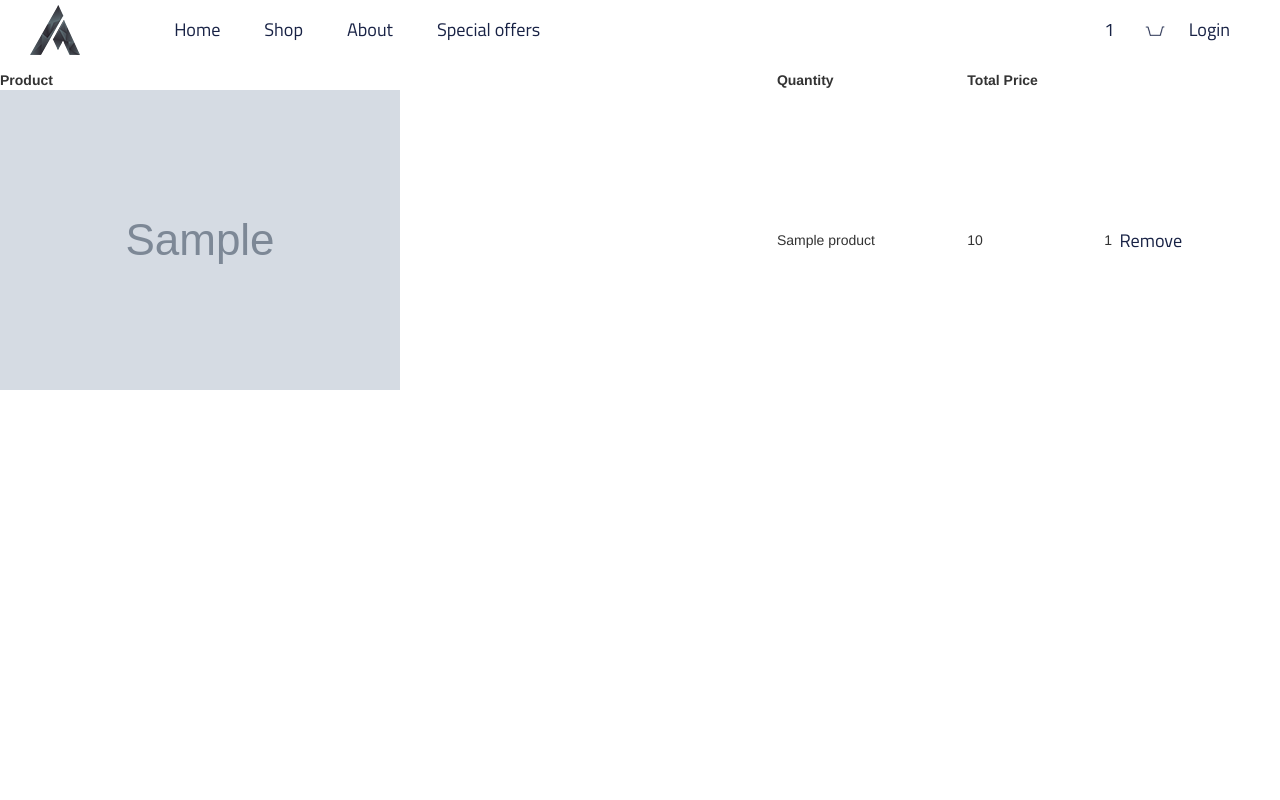
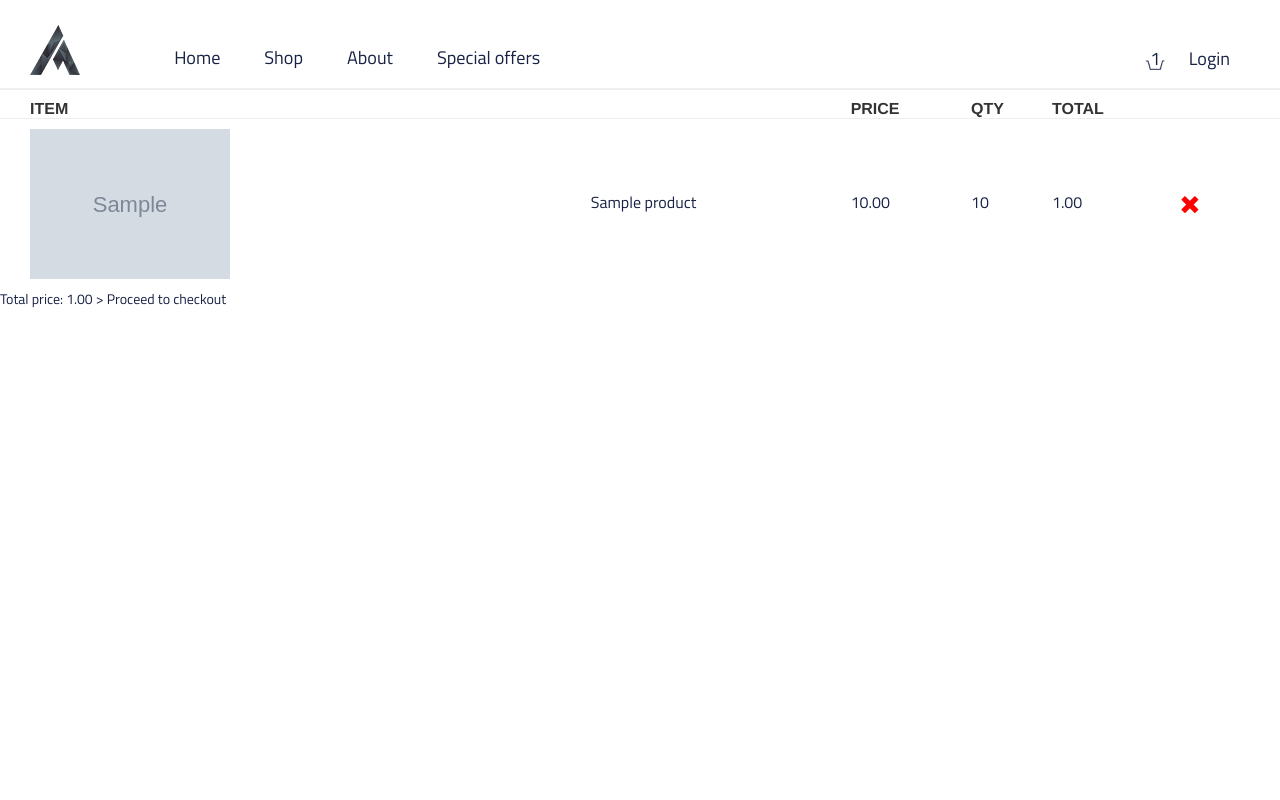
Before and after one commit to freyWill/Amper, a Django app: template templates/cart.html in a window 1280 px wide. Run offline with Django 3.2, Linux system fonts and the light colour scheme; the template is opened without the code that fills it: most values are stand-ins (such as "Sample title", 1, 10 or a date in 2020); grey boxes marked "Sample" are stand-in pictures; parts of the project's set-up code (start-up, migrations or seed data) failed here and were passed over; some libraries are stand-ins or nearby versions.

Commit message:
minor visual tweaks and some major html sections semi completed. Added favicon and the generator is not 'stable'

```diff
--- a/Amper/urls.py
+++ b/Amper/urls.py
@@ -16,6 +16,8 @@ urlpatterns = patterns('',
 		url(r'^products/', include('product.urls')),
 		url(r'^shopping-cart/', include('shopping_cart.urls')),
 
+		# generator
+
 )
 
 if settings.DEBUG :
--- a/Amper/views.py
+++ b/Amper/views.py
@@ -27,6 +27,7 @@ def baseDict(request):
 	dictionary = {
 		'user' : user,
 		'cart_item_count' : item_count,
+		'page_title' : "Amper"
 	}
 
 	if request.user.is_authenticated():
--- a/product/views.py
+++ b/product/views.py
@@ -17,7 +17,8 @@ def product(request,slug):
 
 	dictionary.update({
 		'product' : product,
-		'nodes' : Category.objects.get(slug=product.category.slug,)
+		'nodes' : Category.objects.get(slug=product.category.slug,),
+		'page_title' : str(product.title) + " - Amper",
 	})
 
 	return render_to_response("single_product.html", dictionary, context_instance = RequestContext(request))
@@ -40,9 +41,9 @@ def view_all(request):
 		paginated_products = paginator.page(paginator.num_pages)
 
 	dictionary = baseDict(request)
-
 	dictionary.update({
 		'products' : paginated_products,
+		'page_title' : 'Products - Amper',
 		'nodes' : Category.objects.all(),
 		'token' : c,
 	})
--- a/static/css/default.css
+++ b/static/css/default.css
@@ -1,4 +1,9 @@
 @import url(http://fonts.googleapis.com/css?family=Titillium+Web:400,300,700);
+
+body{
+	max-width:1334px;
+	margin:auto;
+}
 
 .menu li,a {
 
@@ -22,6 +27,7 @@ a:hover,a{
 }
 
 .menu{
+	margin-top:8px;
 	display: inline-block;
 
 }
@@ -31,7 +37,7 @@ a:hover,a{
 }
 
 .account{
-	margin-top: 11px;
+	margin-top: 20px;
 }
 
 .account span{
@@ -44,10 +50,14 @@ a:hover,a{
 .header{
 	height: 70px;
 	padding-top: 5px;
+	margin-bottom:10px;
+	border-bottom:solid 2px #eee;
 }
+
 .account img{
 max-height: 20px;
-margin-left: 30px;
+margin-left: -16px;
+margin-top:10px;
 
 }
 /*//===== slider =====*/
@@ -96,7 +106,7 @@ margin-left: 30px;
 	background-color: white;
 
 	padding: 10px;
-	margin-bottom: 55px;
+	/*margin-bottom: 55px;*/
 }
 .product_img{
 	height: 130px;
@@ -112,6 +122,7 @@ margin-left: 30px;
 	border: 1px solid #cfcfcf;
 	margin:10px;
 	padding: 10px;
+	min-height:320px;
 }
 .featured_br:hover{
 	border: 1px solid #ff8b78;
@@ -132,17 +143,45 @@ margin-left: 30px;
 
 /*shopping cart style*/
 
+.cart_table_beginning{
+	padding-left:30px;
+}
+
+.cart_table_image{
+	max-width:200px;
+	max-height:200px;
+	margin:10px;
+	margin-left:30px;
+}
+
+.table_item{
+	margin-bottom:10px
+}
+
+.cart_table_content p{
+	padding-top:5px;
+	max-width: 300px
+}
+
+.cart_table_content{
+	border-top:1px solid #eee;
+}
+
+.remove_from_cart{
+	color:red;
+}
+
 .shopping_cart_image{
 	outline: none;
 	border:1px solid #D1D1D1;
-	background: #C2FF70;
+	background: #55C23F;
 	background-image:url('../images/basket-icon.png');
 	background-repeat: no-repeat;
 	position: absolute;
-
-	height:26px;
-	width:45px;
-	background-size: 40px 20px;
+	margin-left:-1px;
+	height:25px;
+	width:40px;
+	background-size: 37px;
 	display: inline-block;
 }
 
--- a/templates/all_products.html
+++ b/templates/all_products.html
@@ -14,9 +14,9 @@
    {% for product in products %}
     <div class="col-md-3 featured_pr">
     <div class="featured_br">
-        <a href="{% url 'product' product.slug %}" class="col-md-12"><img class="product_img" src="{{MEDIA_URL}}{{product.mainImage}} " alt="{{product.title}}"/> </a>
-        <h1> <a href="{% url 'product' product.slug %}">{{product.title|truncatechars:14}}</a> </h1>
-        <p>{{product.price}}</p>
+        <a href="{% url 'product' product.slug %}" class="col-md-12"><img alt="{{product.mainImage}}" class="product_img" src="{{MEDIA_URL}}{{product.mainImage}} " alt="{{product.title}}"/> </a>
+        <h1> <a href="{% url 'product' product.slug %}">{{product.title|truncatechars:40}}</a> </h1>
+        <p> &pound;{{product.price|floatformat:"2"}}</p>
         {# <a href="{% url 'add_to_cart' product.slug 1 %}"><img class="pull-right shopping_icon"src="{% static 'images/basket-icon.png' %}"></a> #}
         <form method="POST" action="{% url 'add_by_post' %}">{% csrf_token %}
           <input value='1' size='1' name="quantity"/>
--- a/templates/base.html
+++ b/templates/base.html
@@ -2,6 +2,8 @@
 {% load staticfiles %}
 <html>
 <head>
+	<link rel="shortcut icon" href="{% static 'amperLogo.png' %}"/>
+	<title>{{page_title}}</title>
 	<script type="text/javascript" src="https://code.jquery.com/jquery-2.1.3.min.js"></script>
 	<link rel="stylesheet" type="text/css" href="http://maxcdn.bootstrapcdn.com/bootstrap/3.3.2/css/bootstrap.min.css"/>
 	<script type="text/javascript" src="http://maxcdn.bootstrapcdn.com/bootstrap/3.3.2/js/bootstrap.min.js"></script>
@@ -26,7 +28,7 @@
 
 		<div class="col-md-3 account">
 			<div class="pull-right">
-				<a href="{% url 'view_cart' %}">{{cart_item_count}}<img src="{% static 'images\basket.png'%}"/></a>
+				<a href="{% url 'view_cart' %}">{{cart_item_count}}<img class="menu_basket_image" src="{% static 'images\basket.png'%}"/></a>
 						{% if user.is_authenticated %}
 						<span>Hey, {{user.username}}</span>
 						<a href="{% url 'logout' %}">Logout</a>
--- a/templates/cart.html
+++ b/templates/cart.html
@@ -1,21 +1,31 @@
-{% extends 'base.html' %}
+
+
+</div>{% extends 'base.html' %}
 
 {% block 'cart' %}
     <table class="col-md-12">
         <tr>
-            <th>Product</th>
-            <th>Quantity</th>
-            <th>Total Price</th>
+            <th class="cart_table_beginning">ITEM</th>
+            <th></th>
+            <th>PRICE</th>
+            <th>QTY</th>
+            <th>TOTAL</th>
+            <th></th>
         </tr>
+        <hr/>
 
-        {% for item in cart %}
-        <tr>
-            <td><img src="{{MEDIA_URL}}{{ item.product.mainImage }}"/></td>
-            <td>{{ item.product.title }}</td>
-            <td>{{ item.quantity }}</td>
-            <td>{{ item.total_price }}</td>
-            <td><a href="{% url 'remove_item_from_cart' item.product.slug %}">Remove</a></td>
+
+      {% for item in cart %}
+        <tr class="cart_table_content">
+          <td><img class="cart_table_image" src="{{MEDIA_URL}}{{ item.product.mainImage }}"/></td>
+          <td><p>{{ item.product.title }}</p></td>
+          <td><p>{{ item.product.price|floatformat:"2" }}</p></td>
+
+          <td><p>{{ item.quantity }}</p></td>
+          <td><p>{{item.total_price|floatformat:"2"}}</p></td>
+          <td><a href="{% url 'remove_item_from_cart' item.product.slug %}"><span class="glyphicon glyphicon-remove remove_from_cart"></span></a></td>
         </tr>
         {% endfor %}
     </table>
+    <p>Total price: {{totalPrice|floatformat:"2"}} > Proceed to checkout </p>
 {% endblock %}
```
Also changed, not shown: generate_content.py (+14 -13 lines), shopping_cart/views.py (+14 -21 lines), templates/index.html (+9 -3 lines), static/amperLogo.png (added).
